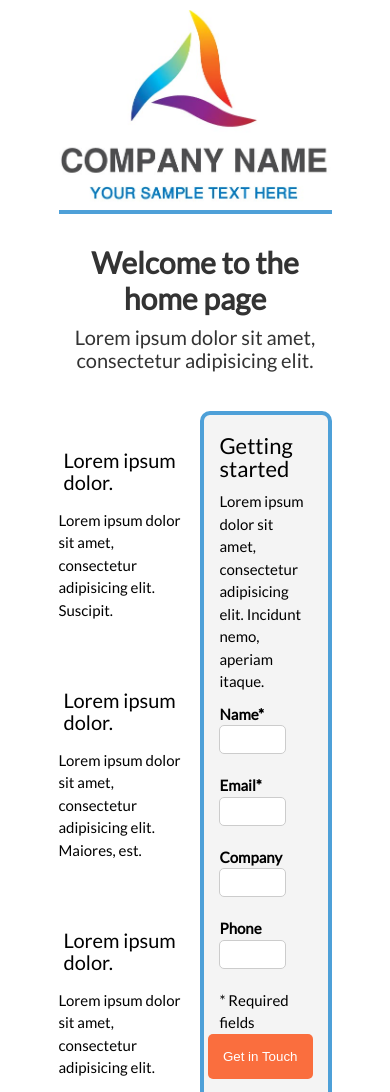
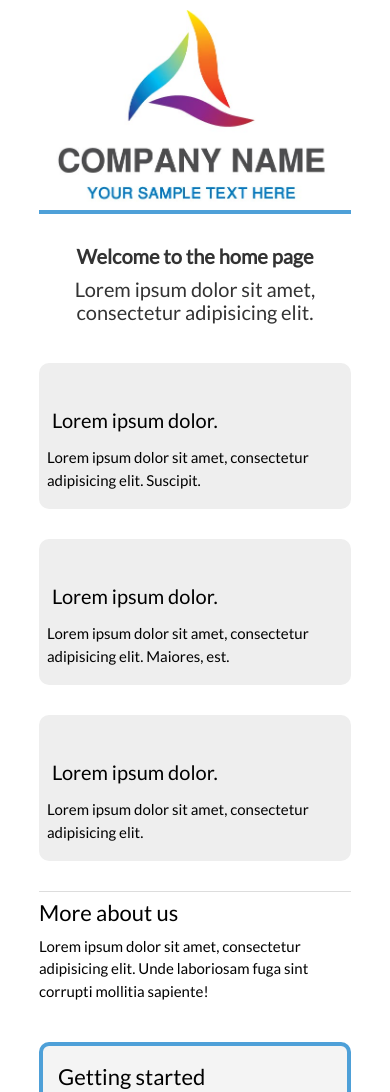
Before and after one commit to strider99/sample-homepage-template, a website: page index.html in a window 390 px wide. Shown: the top 1092 px of the page. Drawn offline with Linux system fonts and the light colour scheme.

Commit message:
add media queries.

```diff
--- a/css/style.css
+++ b/css/style.css
@@ -154,3 +154,28 @@ footer #main-footer{
     border-top: #ccc solid 1px;
     color: #aaa;
 }
+
+@media(max-width: 960px){
+    #container{
+        width: 80%;
+    }
+    h1{
+        font-size: 33px;
+
+    }
+    #sub-1, #sub-2{
+        float: none;
+        width: 100%;
+    }
+    .points li {
+        background: #eee;
+        padding: 8px;
+        border-radius: 10px;
+    }
+}
+
+@media(max-width: 568px){
+    h1{
+        font-size: 20px;
+    }
+}
```
